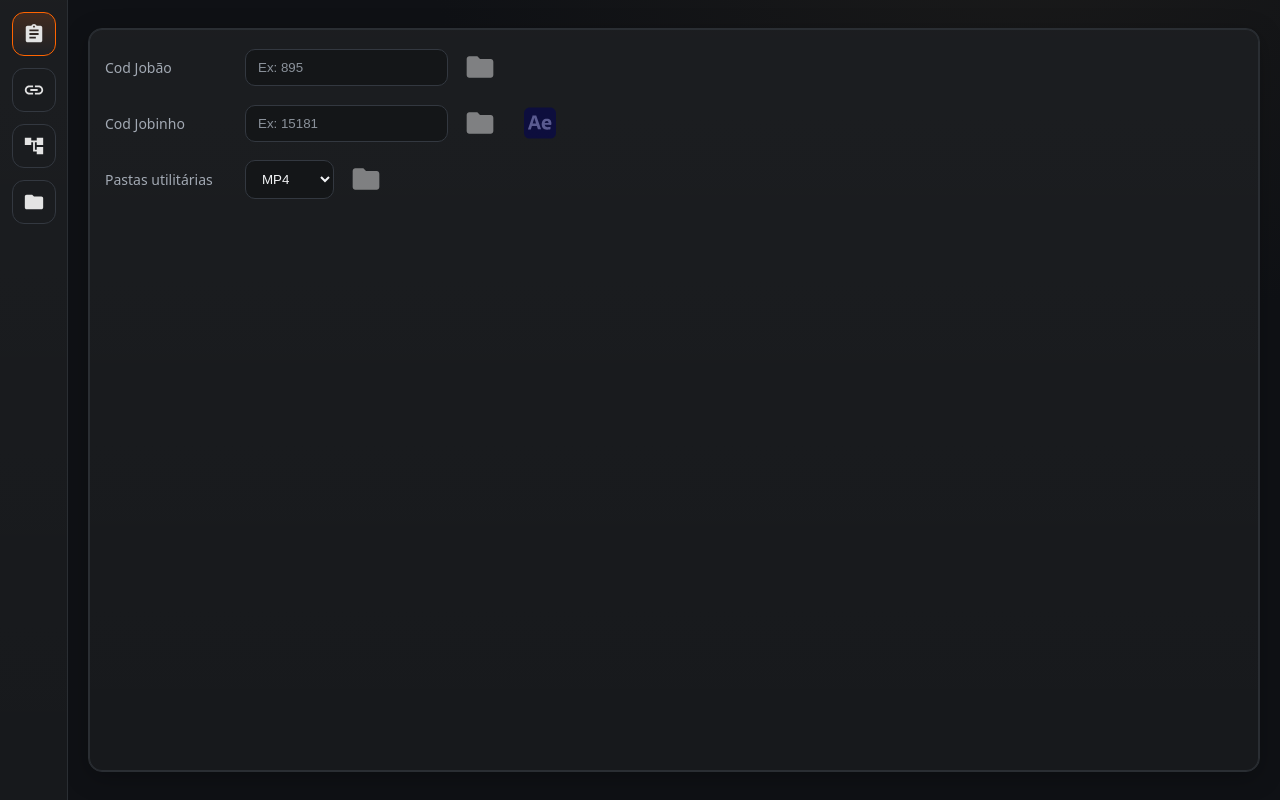
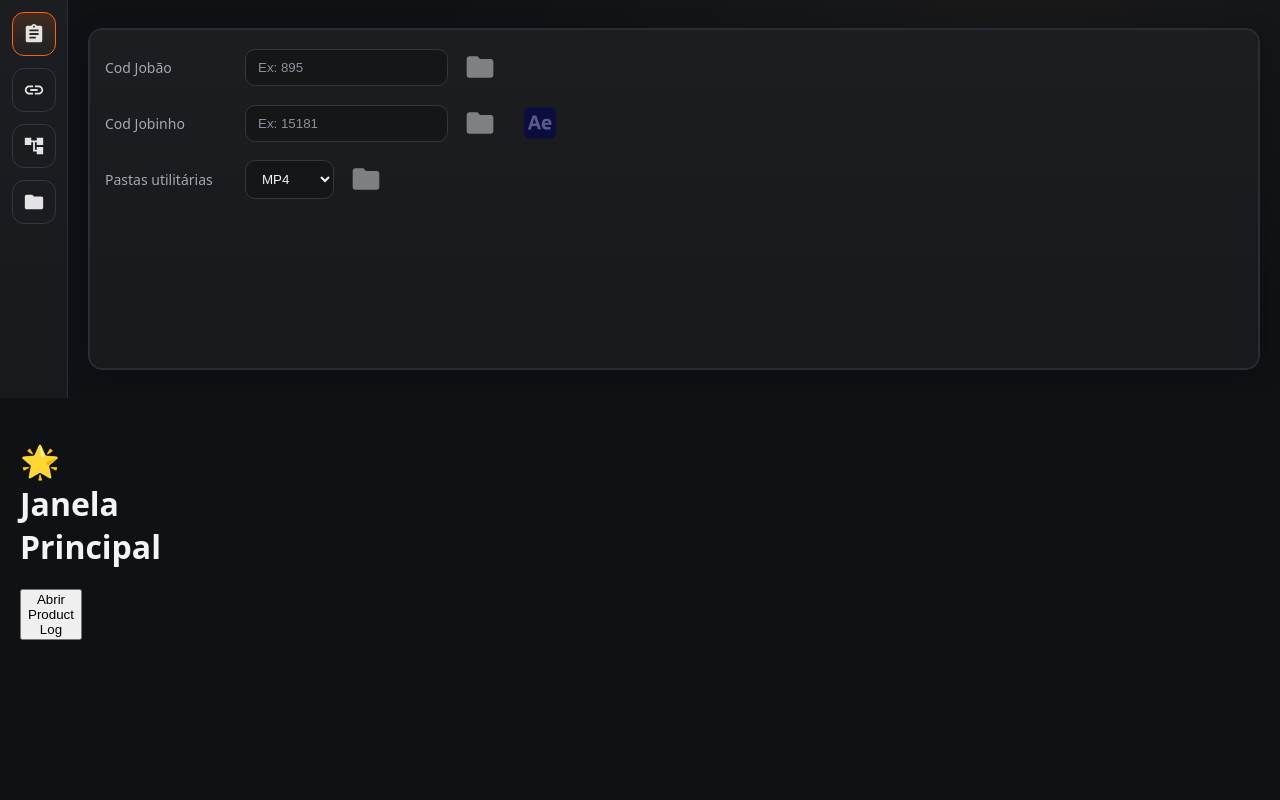
Before and after one commit to JonatanMagrao/arizona-tauri-app, a React (Vite) app: page / in a window 1280 px wide. Built offline with nearby package versions, Linux system fonts and the light colour scheme.

Commit message:
feat: duas janelas

```diff
--- a/src-tauri/capabilities/default.json
+++ b/src-tauri/capabilities/default.json
@@ -8,6 +8,7 @@
   "permissions": [
     "core:default",
     "opener:default",
-    "python:default"
+    "python:default",
+    "core:webview:allow-create-webview-window"
   ]
 }
--- a/src/App.jsx
+++ b/src/App.jsx
@@ -1,5 +1,6 @@
 import { useEffect, useRef, useState } from "react";
 import { callFunction } from "tauri-plugin-python-api";
+import { WebviewWindow } from "@tauri-apps/api/webviewWindow";
 import JobPanel from "./panels/JobPanel";
 import LinksPanel from "./panels/LinksPanel";
 import CopyPanel from "./panels/CopyPanel";
@@ -15,6 +16,16 @@ import copyIcon from "./assets/icones/folder.svg"; // você pode trocar por outr
 const TABS = { JOBS: "jobs", LINKS: "links", IMAGE: "image", COPY: "copy" };
 
 function App() {
+
+  const openProductLog = () => {
+    new WebviewWindow("product-log", {
+      url: "product-log.html", // vai carregar o HTML que criamos no public/
+      title: "Product Log",
+      width: 800,
+      height: 400,
+      center: true,
+    });
+  };
   const [activeTab, setActiveTab] = useState(TABS.JOBS);
 
   // estados
@@ -50,16 +61,16 @@ function App() {
   };
 
   // ações
-  const openJobao   = async () => run("openJobao",   [jobaoCod],                 "Não foi possível abrir o Jobão.");
-  const openJobinho = async () => run("openJobinho", [jobaoCod, jobinhoCod],     "Não foi possível abrir o Jobinho.");
-  const abrirAE     = async () => run("abrirAE",     [jobaoCod, jobinhoCod],     "Não foi possível abrir o projeto no After Effects.");
-  const openOut     = async () => run("openOut",     [jobaoCod, outOption],      "Não foi possível abrir a pasta OUT/RENDER.");
+  const openJobao = async () => run("openJobao", [jobaoCod], "Não foi possível abrir o Jobão.");
+  const openJobinho = async () => run("openJobinho", [jobaoCod, jobinhoCod], "Não foi possível abrir o Jobinho.");
+  const abrirAE = async () => run("abrirAE", [jobaoCod, jobinhoCod], "Não foi possível abrir o projeto no After Effects.");
+  const openOut = async () => run("openOut", [jobaoCod, outOption], "Não foi possível abrir a pasta OUT/RENDER.");
 
-  const openVisto   = async () => run("openVisto",   [], "Falha ao abrir o Visto.");
-  const openPip     = async () => run("openPip",     [], "Falha ao abrir o Pip.");
-  const openBitrix  = async () => run("openBitrix",  [], "Falha ao abrir o Bitrix.");
-  const openClaro   = async () => run("openClaro",   [], "Falha ao abrir o Claro.");
-  const openLinks   = async () => run("openLinks",   [], "Falha ao abrir os links.");
+  const openVisto = async () => run("openVisto", [], "Falha ao abrir o Visto.");
+  const openPip = async () => run("openPip", [], "Falha ao abrir o Pip.");
+  const openBitrix = async () => run("openBitrix", [], "Falha ao abrir o Bitrix.");
+  const openClaro = async () => run("openClaro", [], "Falha ao abrir o Claro.");
+  const openLinks = async () => run("openLinks", [], "Falha ao abrir os links.");
 
   // ação de copiar arquivos
   const importProducts = async () => run("importProducts", [copyCode], "Não foi possível copiar os arquivos.");
@@ -164,6 +175,10 @@ function App() {
           <button className="toast__close" onClick={hideToast} aria-label="Fechar">×</button>
         </div>
       )}
+      <div style={{ padding: 20 }}>
+        <h1>🌟 Janela Principal</h1>
+        <button onClick={openProductLog}>Abrir Product Log</button>
+      </div>
     </div>
   );
 }
```
Also changed, not shown: product-log.html (added, +11 -0 lines), src/panels/ProductLog.jsx (added, +10 -0 lines), src/panels/main-product-log.jsx (added, +9 -0 lines), 1 other file (tests, documents, lock files or other folders).
